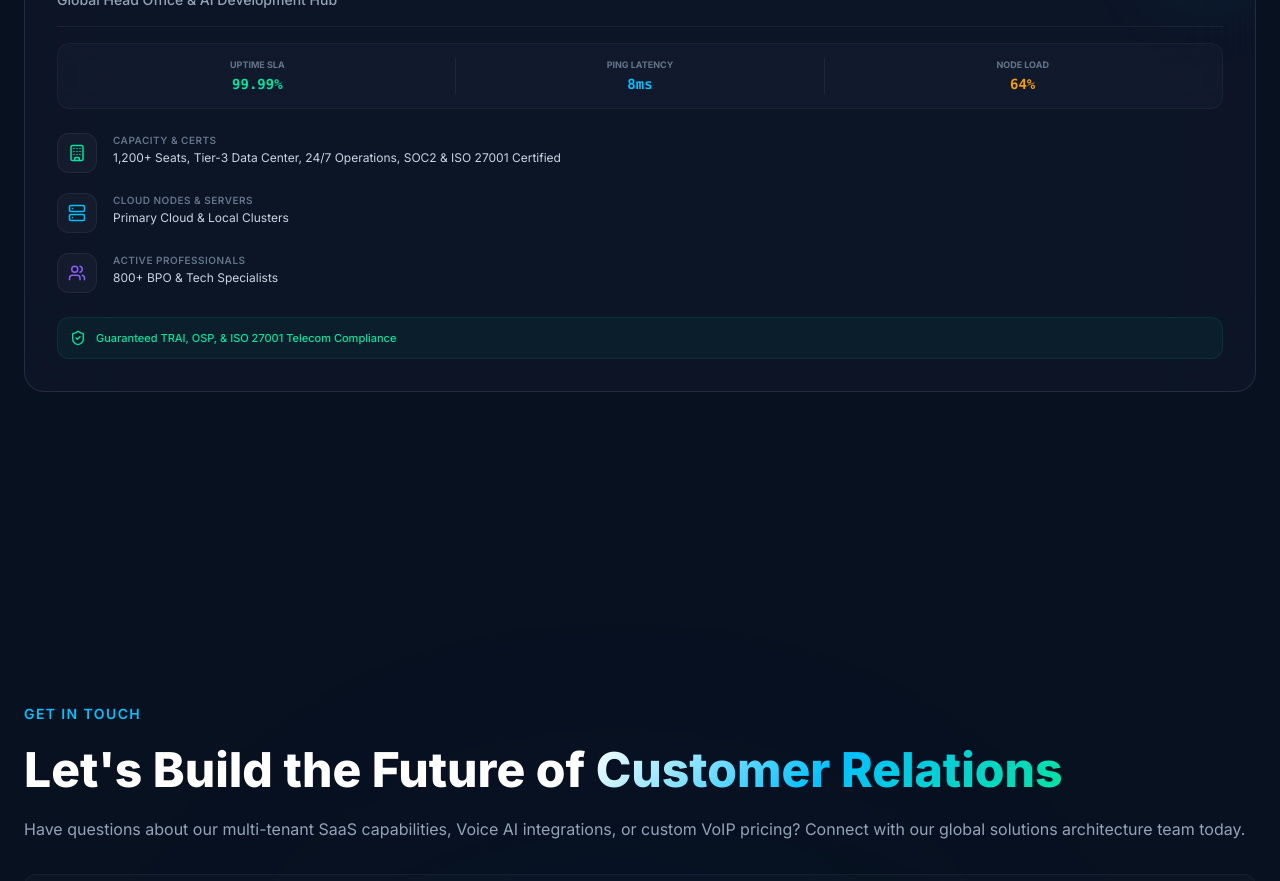
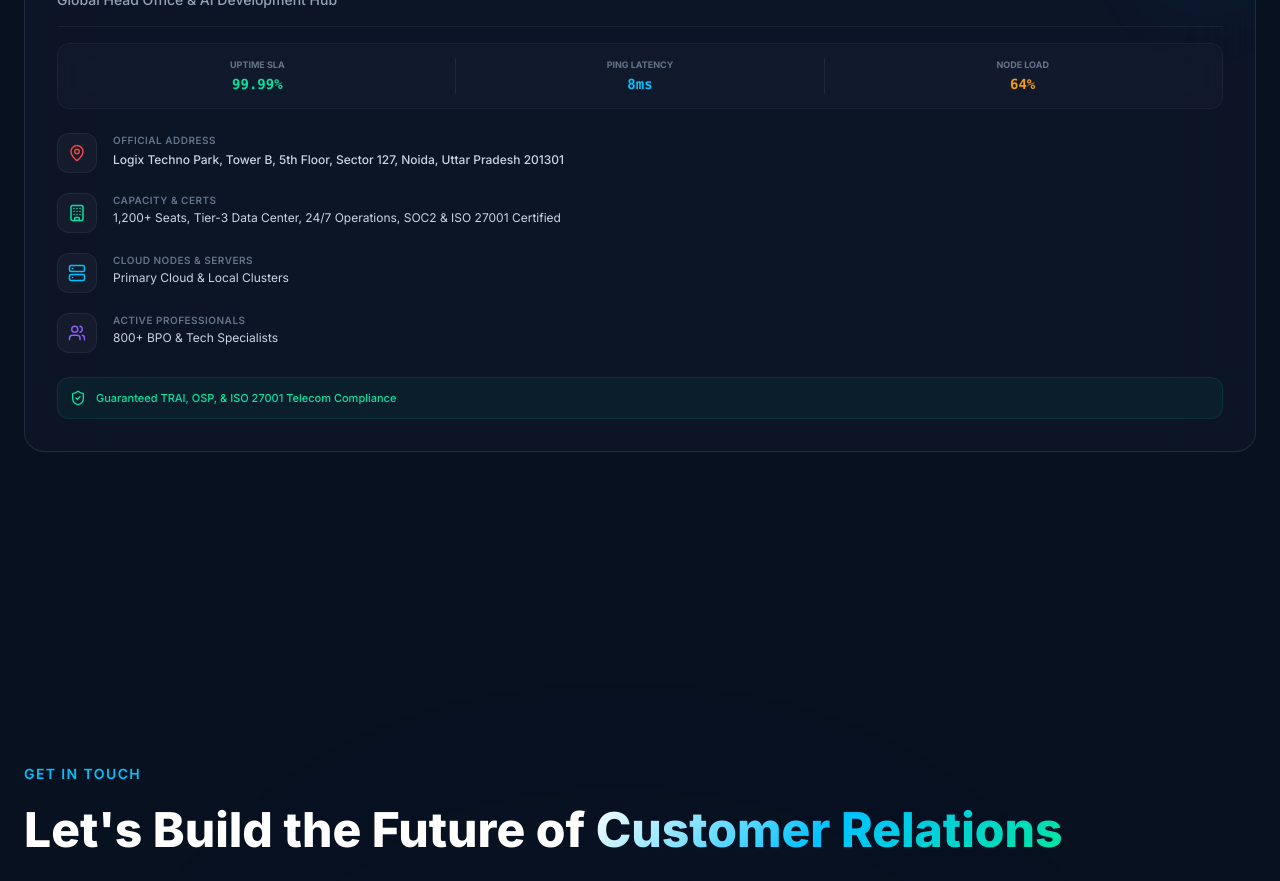
Before and after one commit to sabledattatray/Nexdial-IO, a Next.js app: page / in a window 1280 px wide. Shown: the part 7420-8301 px from the top of the page. Built offline with nearby package versions, Linux system fonts and the light colour scheme.

Commit message:
feat(global-presence): update official addresses database with Navi Mumbai Turbhe

```diff
--- a/src/components/home/GlobalPresence.tsx
+++ b/src/components/home/GlobalPresence.tsx
@@ -12,6 +12,7 @@ interface Location {
   country: string;
   role: string;
   details: string;
+  address: string;
   coordinates: { x: number; y: number };
   servers: string;
   agents: string;
@@ -27,6 +28,7 @@ const locations: Location[] = [
     country: "India",
     role: "Global Head Office & AI Development Hub",
     details: "1,200+ Seats, Tier-3 Data Center, 24/7 Operations, SOC2 & ISO 27001 Certified",
+    address: "Logix Techno Park, Tower B, 5th Floor, Sector 127, Noida, Uttar Pradesh 201301",
     coordinates: { x: 195, y: 205 },
     servers: "Primary Cloud & Local Clusters",
     agents: "800+",
@@ -36,10 +38,11 @@ const locations: Location[] = [
   },
   {
     id: "mumbai",
-    city: "Mumbai",
+    city: "Navi Mumbai",
     country: "India",
     role: "Financial CX Center & Enterprise Relations",
     details: "Financial-grade secure operations, PCI-DSS compliant BPO & backup nodes",
+    address: "Arihant Aura, B-Tower, 6th Floor, Thane-Belapur Road, opposite Turbhe Railway Station, Turbhe MIDC, Navi Mumbai, Maharashtra 400705",
     coordinates: { x: 120, y: 445 },
     servers: "AWS Mumbai (ap-south-1)",
     agents: "450+",
@@ -53,6 +56,7 @@ const locations: Location[] = [
     country: "India",
     role: "Technology Innovation & R&D Hub",
     details: "Speech AI research, cloud telephony architecture, and system integration testing",
+    address: "Prestige Tech Park, Block B, 4th Floor, Marathahalli-Sarjapur Outer Ring Road, Bengaluru, Karnataka 560103",
     coordinates: { x: 210, y: 580 },
     servers: "Azure India Central (Pune/Bangalore)",
     agents: "350+",
@@ -66,6 +70,7 @@ const locations: Location[] = [
     country: "India",
     role: "AI Model Training & KPO Center",
     details: "Deep learning transcript optimization, agent training simulator engine support",
+    address: "Mindspace IT Park, Building 20, 8th Floor, Madhapur, Hyderabad, Telangana 500081",
     coordinates: { x: 240, y: 480 },
     servers: "Google Cloud Region (me-central2)",
     agents: "300+",
@@ -79,6 +84,7 @@ const locations: Location[] = [
     country: "India",
     role: "Omnichannel Support & Regional Hub",
     details: "Multilingual regional support, SLA tracking systems, and telecom endpoints",
+    address: "Taramani IIT Research Park, Phase II, 3rd Floor, Chennai, Tamil Nadu 600113",
     coordinates: { x: 280, y: 590 },
     servers: "AWS Mumbai Local Zone",
     agents: "250+",
@@ -92,6 +98,7 @@ const locations: Location[] = [
     country: "India",
     role: "Quality Assurance & DevOps Node",
     details: "Continuous integration pipelines, WebRTC diagnostics, and 99.99% uptime control",
+    address: "EON Free Zone, Cluster A, 2nd Floor, Kharadi, Pune, Maharashtra 411014",
     coordinates: { x: 140, y: 460 },
     servers: "AWS Mumbai / Local Nodes",
     agents: "200+",
@@ -105,6 +112,7 @@ const locations: Location[] = [
     country: "India",
     role: "East India CX & Operations Hub",
     details: "Inbound customer service, dialer campaign execution, and disaster recovery center",
+    address: "DLF IT Park 1, Tower C, 6th Floor, Major Arterial Road, New Town, Kolkata, West Bengal 700156",
     coordinates: { x: 440, y: 350 },
     servers: "Azure India South (Chennai/Kolkata)",
     agents: "180+",
@@ -311,6 +319,17 @@ export function GlobalPresence() {
                   </div>
 
                   <div className="space-y-5">
+                    {/* Official Physical Address */}
+                    <div className="flex items-start gap-4">
+                      <div className="w-10 h-10 rounded-xl bg-white/[0.03] border border-white/[0.06] flex items-center justify-center flex-shrink-0">
+                        <MapPin className="w-4.5 h-4.5 text-[#EF4444]" />
+                      </div>
+                      <div>
+                        <p className="text-[10px] font-semibold uppercase tracking-wider text-[#64748B]">Official Address</p>
+                        <p className="text-xs text-[#CBD5E1] mt-0.5 font-medium leading-relaxed">{activeLoc.address}</p>
+                      </div>
+                    </div>
+
                     {/* Item Details */}
                     <div className="flex items-start gap-4">
                       <div className="w-10 h-10 rounded-xl bg-white/[0.03] border border-white/[0.06] flex items-center justify-center flex-shrink-0">
```
